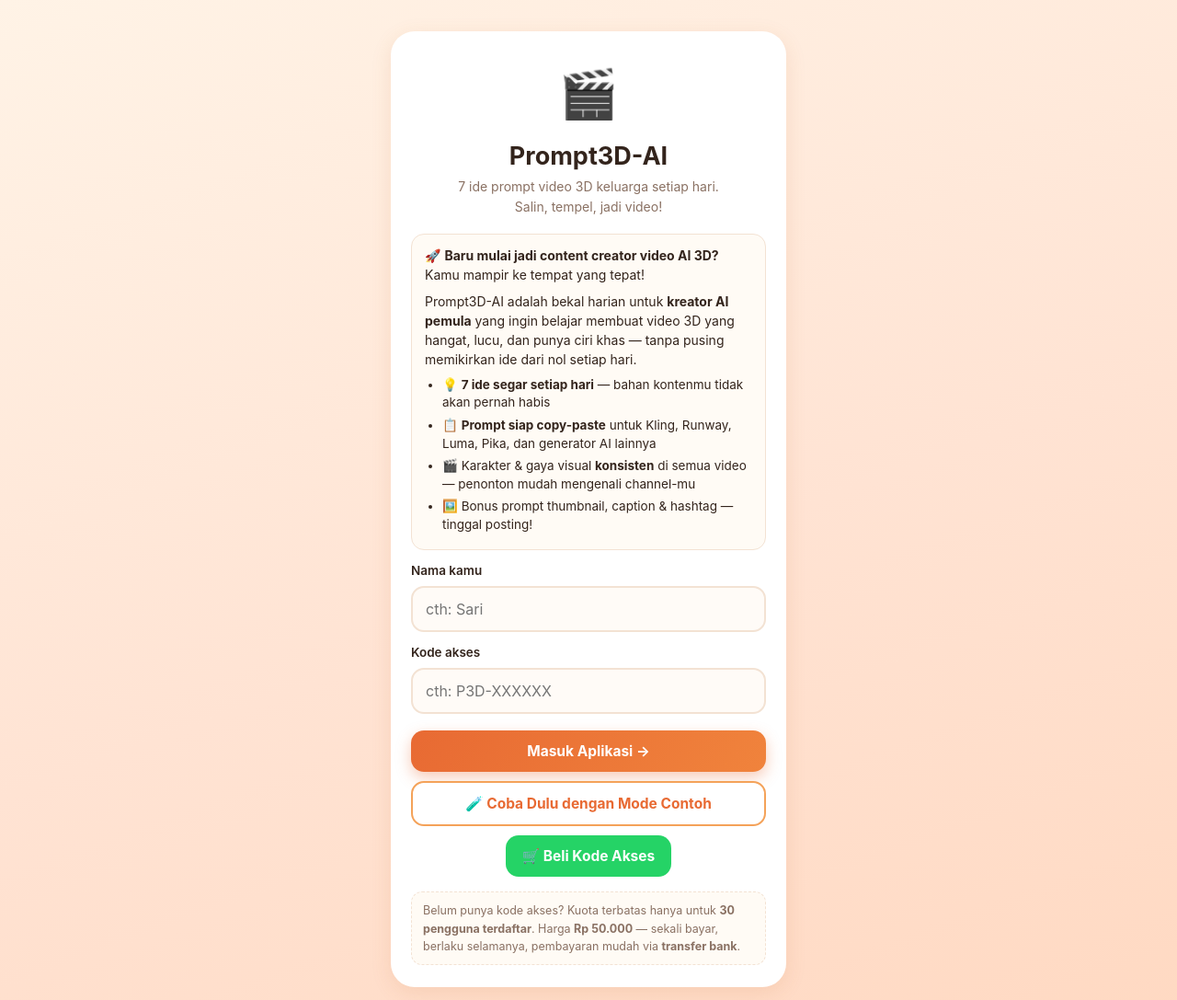
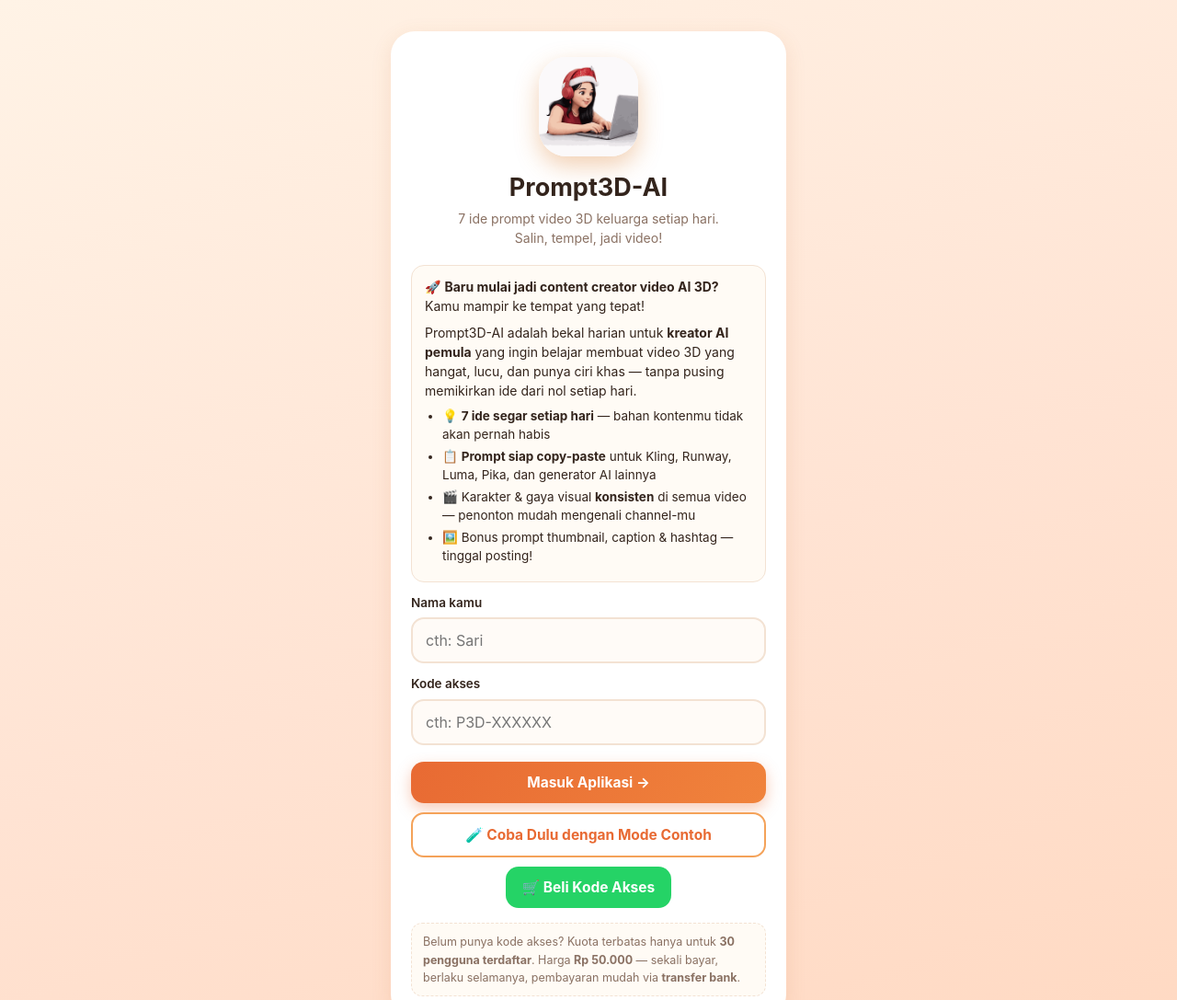
Before and after one commit to ourtota/Prompt3D-AI, a plain HTML site: page index.html in a window 1280 px wide. Shown: the top 1087 px of the page at 92% size. Drawn offline with Linux system fonts and the light colour scheme.

Commit message:
v1.3: logo GIF Hasian bekerja dengan laptop

```diff
--- a/index.html
+++ b/index.html
@@ -4,6 +4,7 @@
 <meta charset="UTF-8">
 <meta name="viewport" content="width=device-width, initial-scale=1, viewport-fit=cover">
 <title>Prompt3D-AI — Ide Prompt Video 3D Keluarga</title>
+<link rel="icon" type="image/gif" href="logo.gif">
 <meta name="description" content="Prompt3D-AI: 7 ide prompt video 3D keluarga setiap hari — siap salin ke generator video favoritmu.">
 <style>
 :root{
@@ -23,7 +24,9 @@ input,select{font-family:inherit}
 /* ===== Header ===== */
 header.top{position:sticky;top:0;z-index:30;background:linear-gradient(120deg,#E86A33,#F0833C 55%,#F4A259);color:#fff;padding:14px 18px calc(14px + env(safe-area-inset-top)*0);padding-top:calc(12px + env(safe-area-inset-top));box-shadow:0 4px 16px rgba(200,100,40,.25)}
 header.top .row{display:flex;align-items:center;gap:12px;max-width:760px;margin:0 auto}
-.logoBadge{width:46px;height:46px;border-radius:14px;background:rgba(255,255,255,.22);display:flex;align-items:center;justify-content:center;font-size:25px;flex:0 0 auto}
+.logoBadge{width:46px;height:46px;border-radius:14px;overflow:hidden;flex:0 0 auto;background:#fff}
+.logoBadge img{width:100%;height:100%;object-fit:cover;display:block}
+.actCard .bigImg{width:108px;height:108px;border-radius:30px;object-fit:cover;box-shadow:0 10px 26px rgba(217,119,38,.35);background:#fff}
 header.top h1{font-size:21px;margin:0;line-height:1.15}
 header.top .sub{font-size:12.5px;opacity:.92;margin-top:1px}
 .helloChip{margin-left:auto;text-align:right;font-size:12px;opacity:.95}
@@ -133,7 +136,7 @@ footer.note{text-align:center;color:var(--muted);font-size:12px;padding:6px 20px
 <!-- ================= ACTIVATION ================= -->
 <div id="activate">
   <div class="actCard">
-    <div class="big">🎬</div>
+    <img class="bigImg" src="logo.gif" alt="Hasian sedang bekerja dengan laptop">
     <h1>Prompt3D-AI</h1>
     <p class="tag">7 ide prompt video 3D keluarga setiap hari.<br>Salin, tempel, jadi video!</p>
     <div class="pitch">
@@ -162,7 +165,7 @@ footer.note{text-align:center;color:var(--muted);font-size:12px;padding:6px 20px
 <div id="app" class="hidden">
   <header class="top">
     <div class="row">
-      <div class="logoBadge">🎬</div>
+      <div class="logoBadge"><img src="logo.gif" alt="Hasian"></div>
       <div>
         <h1>Prompt3D-AI</h1>
         <div class="sub">Ide prompt video 3D keluarga harian</div>
```
Also changed, not shown: logo.gif (added).
